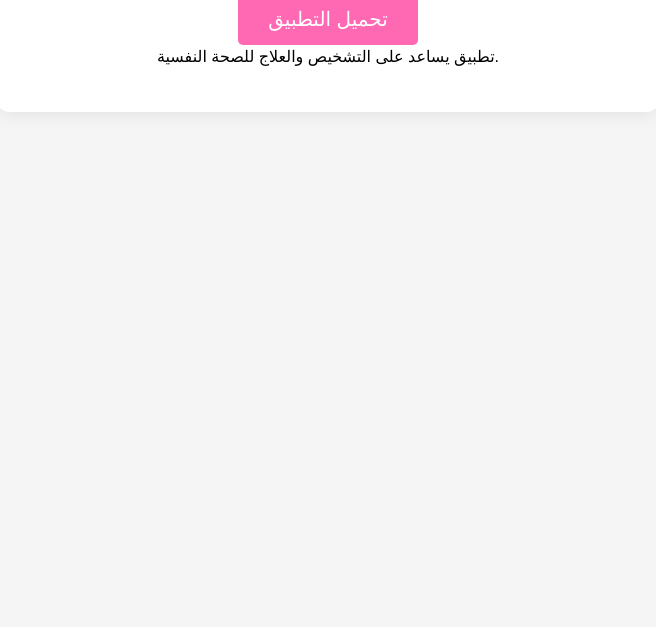
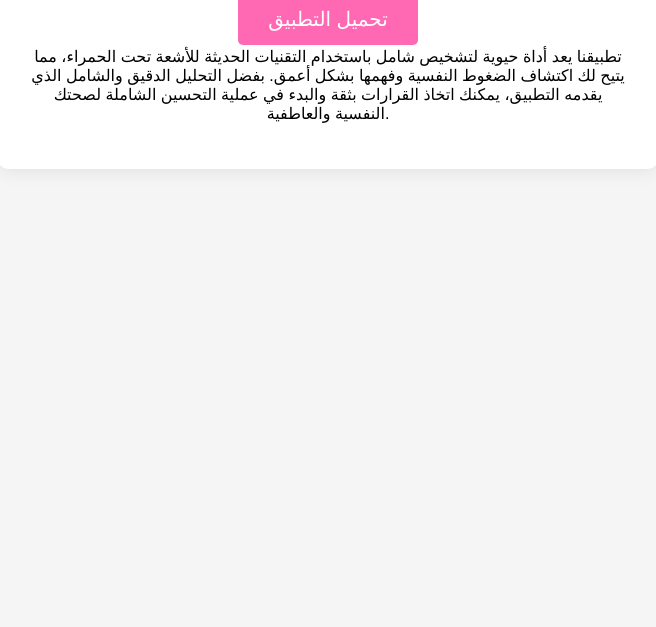
Before and after one commit to Ahlemdoct/Ahlemdoct, a plain HTML site: page index.html in a window 1280 px wide. Shown: the part 173-800 px from the top of the page, without its empty margins (312-968 px from the left). Drawn offline with Linux system fonts and the light colour scheme.

Commit message:
Update index.html

```diff
--- a/index.html
+++ b/index.html
@@ -41,7 +41,7 @@
         <img src="app_icon.png" alt="أيقونة التطبيق" style="width: 100px; height: 100px;">
         <h1>تحميل التطبيق</h1>
         <a id="downloadBtn" href="https://github.com/Ahlemdoct/Ahlemdoct/raw/82e5432e17b8f30883c89566016c6014252ea897/%D8%A7%D9%84%D8%B5%D8%AD%D8%A9%20%D8%A7%D9%84%D9%86%D9%81%D8%B3%D9%8A%D8%A9.apk" download>تحميل التطبيق</a>
-        <p>تطبيق يساعد على التشخيص والعلاج للصحة النفسية.</p>
+        <p>تطبيقنا يعد أداة حيوية لتشخيص شامل باستخدام التقنيات الحديثة للأشعة تحت الحمراء، مما يتيح لك اكتشاف الضغوط النفسية وفهمها بشكل أعمق. بفضل التحليل الدقيق والشامل الذي يقدمه التطبيق، يمكنك اتخاذ القرارات بثقة والبدء في عملية التحسين الشاملة لصحتك النفسية والعاطفية.</p>
     </div>
 </body>
 </html>
```
